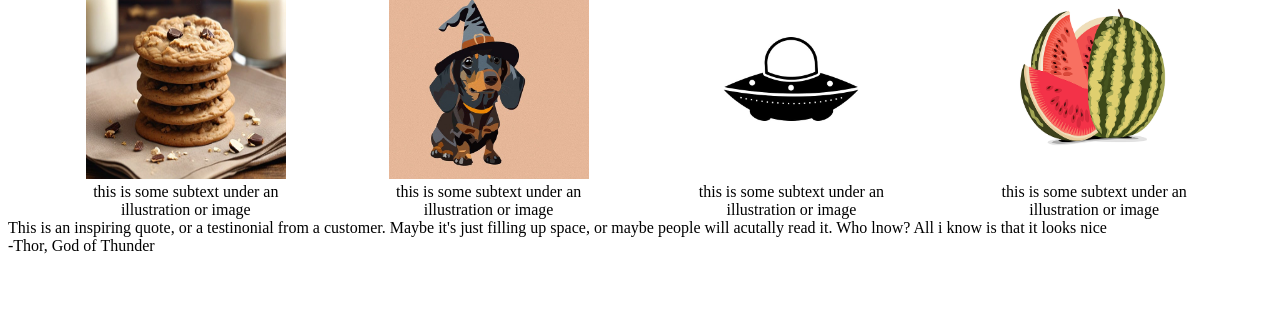
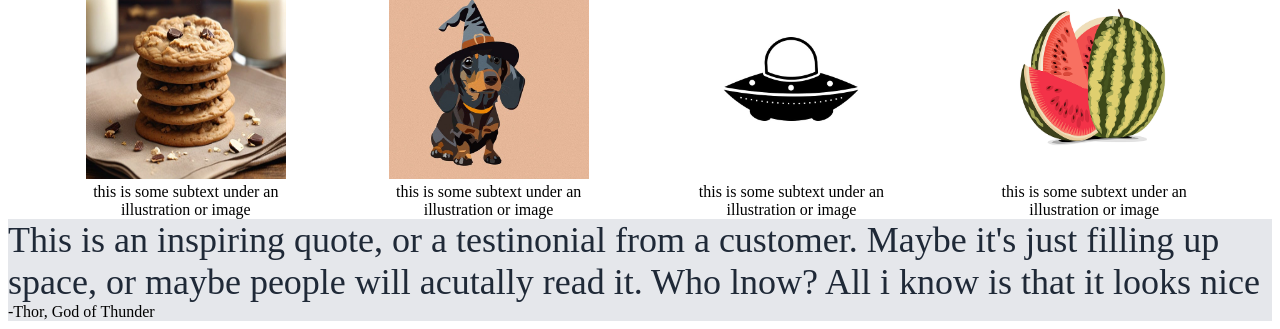
Before and after one commit to bjornrohrer/odin-landingpage, a plain HTML site: page index.html in a window 1280 px wide. Shown: the part 485-814 px from the top of the page. Drawn offline with Linux system fonts and the light colour scheme.

Commit message:
Added style to the quote

```diff
--- a/style.css
+++ b/style.css
@@ -90,3 +90,13 @@ button {
   display: inline-block;
   text-align: center;
 }
+
+.section-three {
+  background-color: #e5e7eb;
+}
+
+.quote {
+  font-size: 36px;
+  font-family: italic;
+  color: #1f2937;
+}
```
